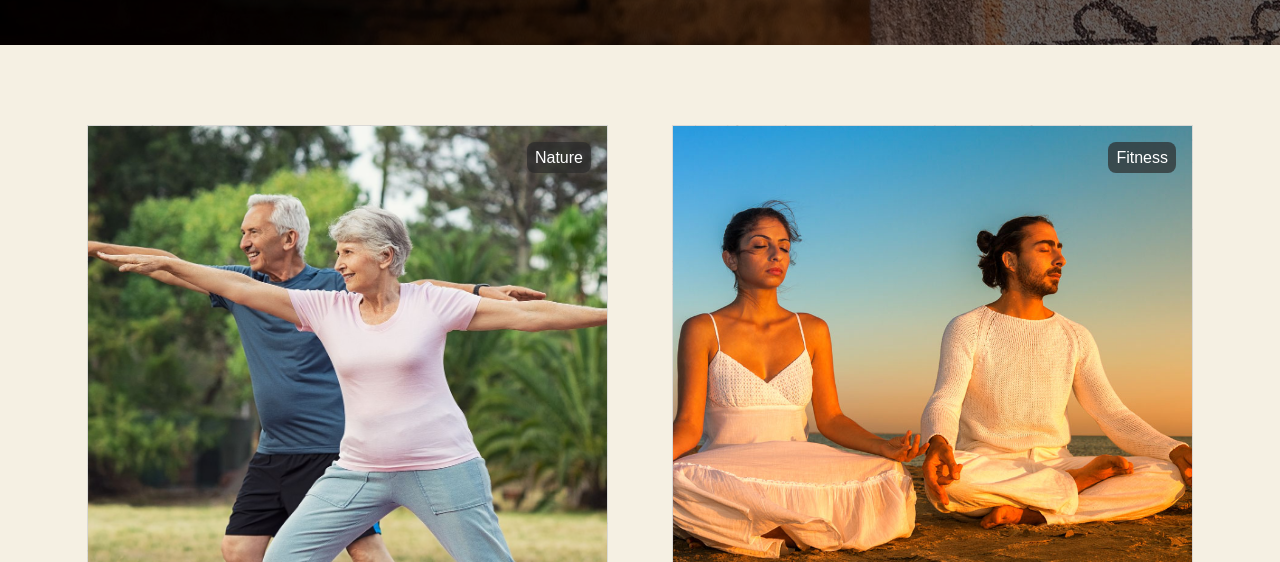
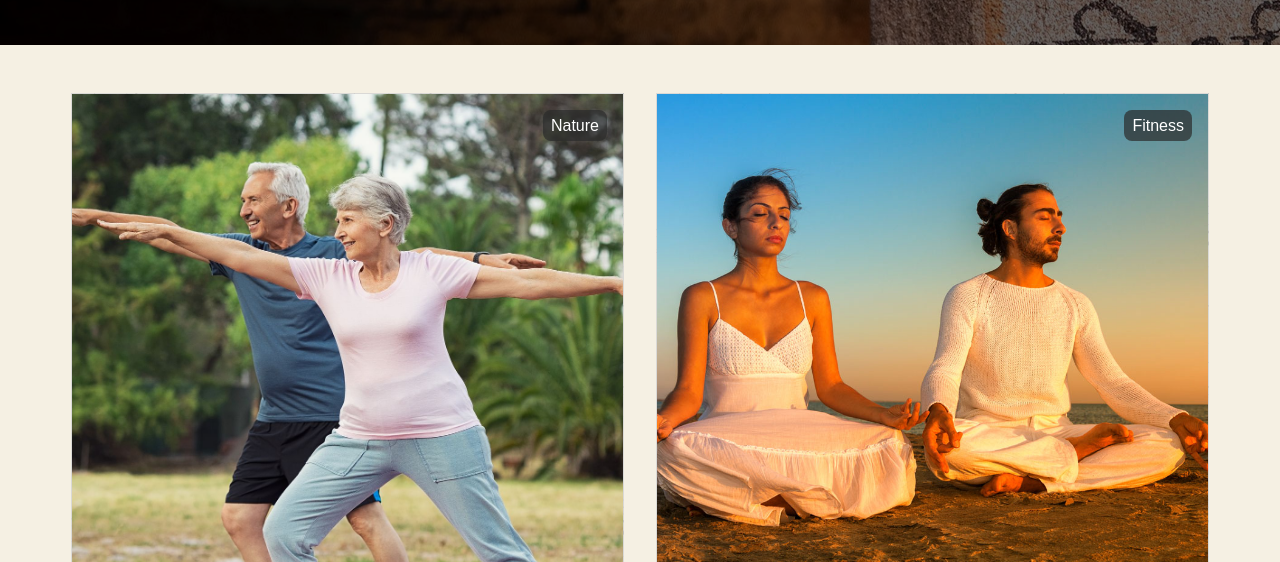
Before and after one commit to ikushaldave/kriya, a plain HTML site: page blog.html in a window 1280 px wide. Shown: the part 238-800 px from the top of the page. Drawn offline with Linux system fonts and the light colour scheme; a web font is replaced by a local one.

Commit message:
Solved blog

```diff
--- a/assets/stylesheets/_blog.scss
+++ b/assets/stylesheets/_blog.scss
@@ -184,7 +184,7 @@
 	}
 
 	.blog_pad_2 {
-		padding: 0.5rem;
+		padding: 1.5rem;
 	}
 
 	.mob_mar_top {
--- a/blog.html
+++ b/blog.html
@@ -53,9 +53,9 @@
 <main>
 
     <!--================ 2 col =======================-->
-    <section class="blog_bg_odd">
-        <div class="grid col-2 container blog_container ptb-3">
-            <div class="blog_pad_2 mob_mar_top blog_bg_white blog_box_border pattern-bg">
+    <section class="blog_bg_odd ptb-3">
+        <div class="grid col-2 container blog_container gap-2">
+            <div class="blog_bg_white blog_box_border pattern-bg">
                 <div class="blog_image blog_txt_container blog_zoom">
                     <img class="blog_crop" src="assets/images/Blog/blog4.jpeg" alt="">
                     <div class="blog_img_txt">Nature</div>
@@ -79,7 +79,7 @@
             </div>
 
 
-            <div class="blog_pad_2 mob_mar_top blog_bg_white blog_box_border pattern-bg">
+            <div class="blog_bg_white blog_box_border pattern-bg">
                 <div class="blog_image blog_txt_container blog_zoom">
                     <img class="blog_crop" src="assets/images/Blog/blog2.jpg" alt="">
                     <div class="blog_img_txt">Fitness</div>
```
Also changed, not shown: assets/stylesheets/main.css.
